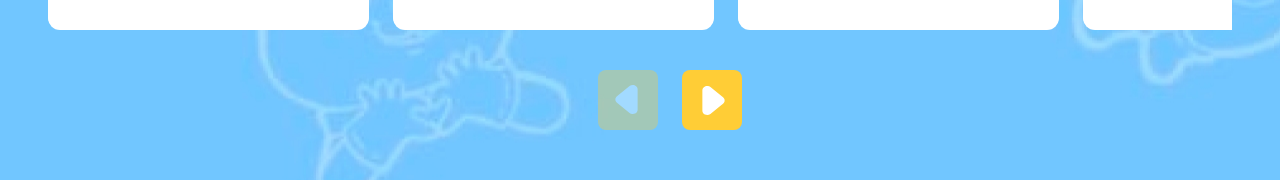
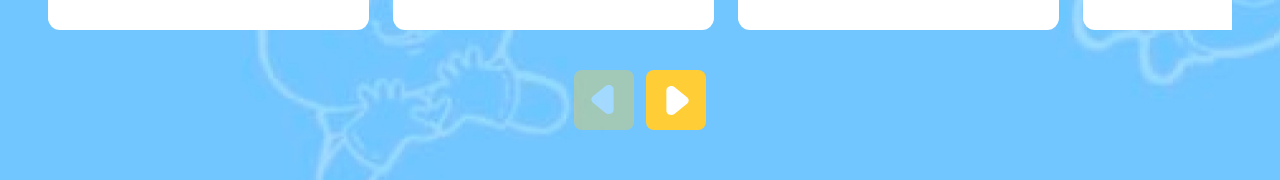
Before and after one commit to TaDuyKhang/demo, a React (Create React App) app: page / in a window 1280 px wide. Shown: the part 2181-2361 px from the top of the page. Built offline with nearby package versions, Linux system fonts and the light colour scheme.

Commit message:
fix: fix position navigate slide button

```diff
--- a/src/css/Section6.scss
+++ b/src/css/Section6.scss
@@ -1,5 +1,5 @@
 .section6 {
-  background: url(../img/section6/background.jpg), #a1e341;
+  background: url(../img/section6/background.jpg), #71c6ff;
   position: relative;
   padding: 4rem 0 4.5rem;
 
@@ -54,12 +54,12 @@
   .swiper-button-prev {
     background-position: 17px center;
     background-image: url("../img/section6/left-arrow.svg") !important;
-    transform: translateX(calc(-50% - 12px));
+    transform: translateX(calc(-100% - 6px));
   }
 
   .swiper-button-next {
     background-image: url("../img/section6/right-arrow.svg") !important;
-    transform: translateX(calc(50% + 12px));
+    transform: translateX(6px);
   }
 
   @media screen and (min-width: 768px) {
```
